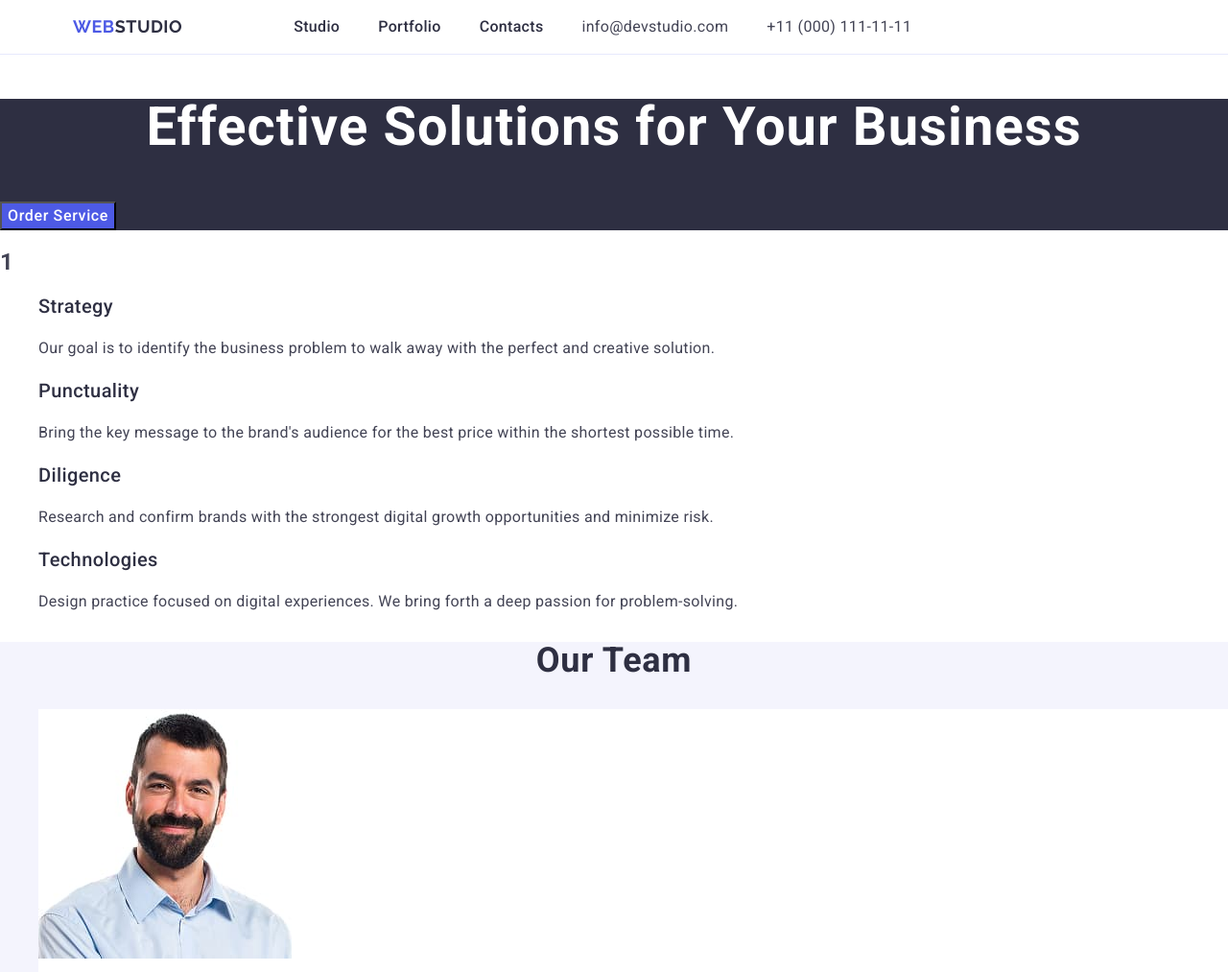
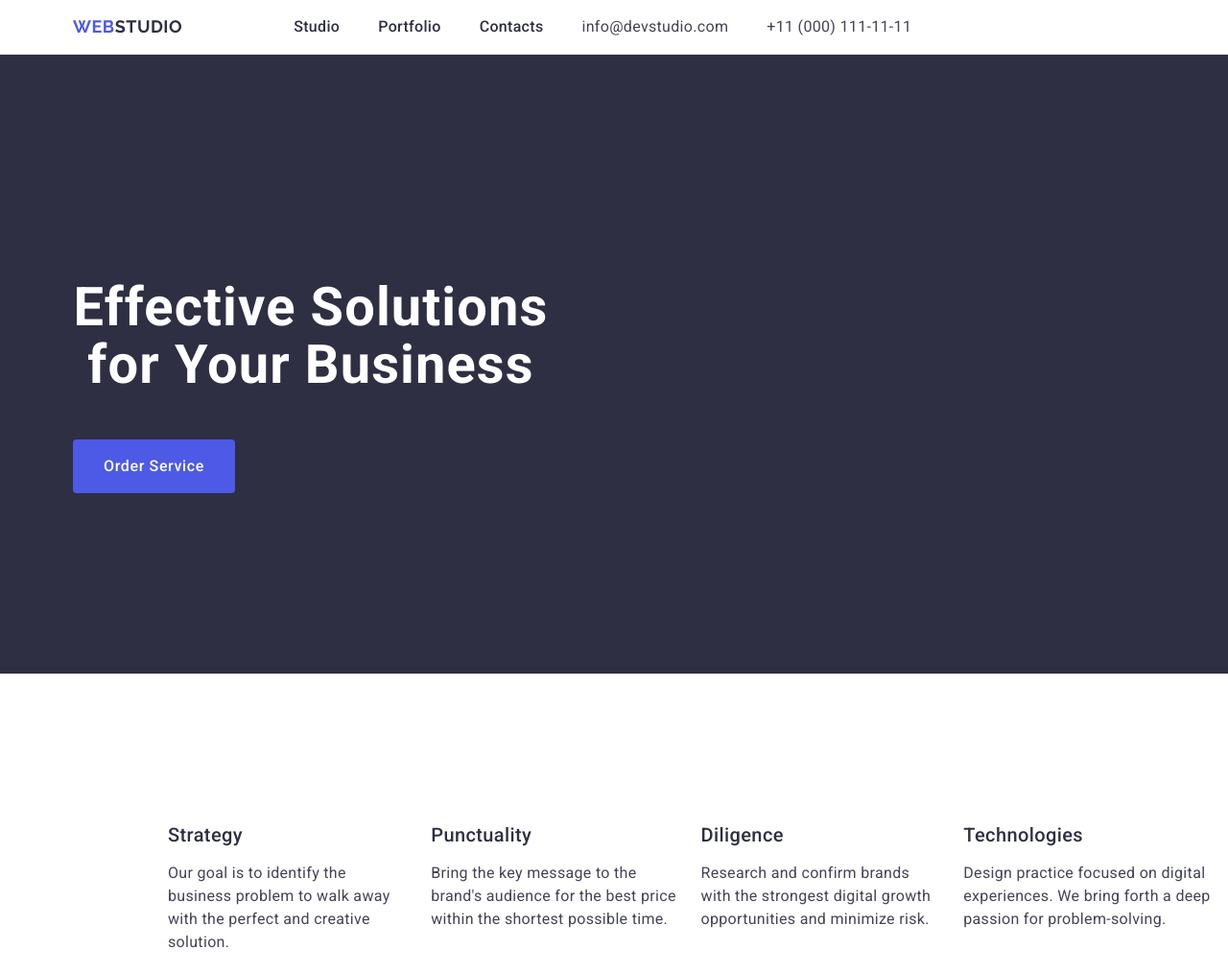
Before and after one commit to V1R1DIUS/goit-markup-hw-03, a plain HTML site: page index.html in a window 1280 px wide. Shown: the top 1013 px of the page at 96% size. Drawn offline with nearby package versions, Linux system fonts and the light colour scheme.

Commit message:
add initial files

```diff
--- a/css/styles.css
+++ b/css/styles.css
@@ -100,9 +100,11 @@ color: #404bbf;
 
 .hero-banner{
 background-color: #2e2f42;
+padding: 188px 0;
 }
 
 .hero-banner-title {
+  max-width: 496px;
   font-size: 56px;
   line-height: 1.07;
   text-align: center;
@@ -112,6 +114,11 @@ background-color: #2e2f42;
 
 .hero-banner-button {
   background-color: #4d5ae5;
+  display: block;
+  min-width: 169px;
+  height: 56px;
+  border: none;
+  border-radius: 4px;
   font-family: "Roboto",sans-serif;
   font-weight: 500;
   font-size: 16px;
@@ -127,11 +134,38 @@ background-color: #2e2f42;
 }
 
 /* Section 2 Benefits */
+.benefits{
+  padding: 120px;
+}
+
+.visually-hidden {
+  position: absolute;
+  width: 1px;
+  height: 1px;
+  margin: -1px;
+  padding: 0;
+  overflow: hidden;
+  clip: rect(0 0 0 0);
+  clip-path: inset(100%);
+  border: 0;
+  white-space: nowrap;
+}
+
+.benefits-list{
+  display: flex;
+  gap: 24px;
+}
+
+.benefits-list-item {
+width: calc((100%-72px)/4);
+}
+
 .benefits-title{
   font-weight: 500;
   font-size: 20px;
   line-height: 1.2;
   letter-spacing: 0.02em;
+  margin-bottom: 8px;
   color: #2e2f42;
 }
 
--- a/index.html
+++ b/index.html
@@ -39,38 +39,46 @@
 
     <main>
         <section class="hero-banner">
+            <div class="container">
                 <h1 class="hero-banner-title">Effective Solutions for Your Business</h1>
                 <button type="button" class="hero-banner-button">Order Service</button>
+            </div>
+
         </section>
 
         <section class="benefits">
-            <h2>1</h2>
-            <ul>
-                <li>
+            <div class="container">
+                <h2 class="visually-hidden">1</h2>
+                <ul class="benefits-list">
+                    <li class="benefits-list-item">
                         <h3 class="benefits-title">Strategy</h3>
-                    <p class="benefits-info">Our goal is to identify the business problem to walk away with the perfect
+                        <p class="benefits-info">Our goal is to identify the business problem to walk away with the
+                            perfect
                             and creative solution.
                         </p>
                     </li>
-                <li>
+                    <li class="benefits-list-item">
                         <h3 class="benefits-title">Punctuality</h3>
-                    <p class="benefits-info">Bring the key message to the brand's audience for the best price within the
+                        <p class="benefits-info">Bring the key message to the brand's audience for the best price within
+                            the
                             shortest possible
                             time.</p>
                     </li>
-                <li>
+                    <li class="benefits-list-item">
                         <h3 class="benefits-title">Diligence</h3>
-                    <p class="benefits-info">Research and confirm brands with the strongest digital growth opportunities
+                        <p class="benefits-info">Research and confirm brands with the strongest digital growth
+                            opportunities
                             and minimize risk.
                         </p>
                     </li>
-                <li>
+                    <li class="benefits-list-item">
                         <h3 class="benefits-title">Technologies</h3>
                         <p class="benefits-info">Design practice focused on digital experiences. We bring forth a deep
                             passion for
                             problem-solving.</p>
                     </li>
                 </ul>
+            </div>
 
 
         </section>
```
Lines whose indentation alone changed are shown as unchanged.
